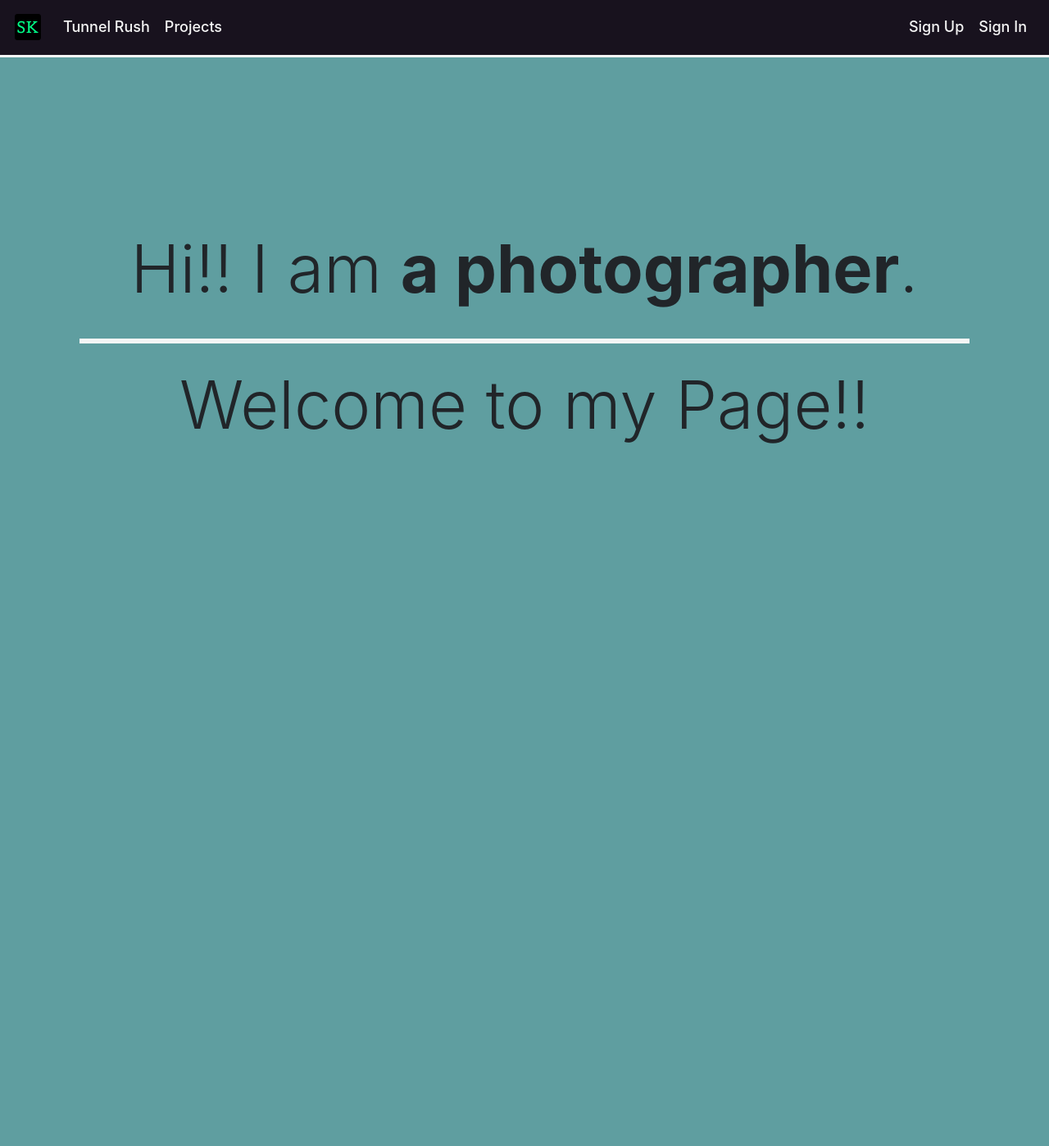
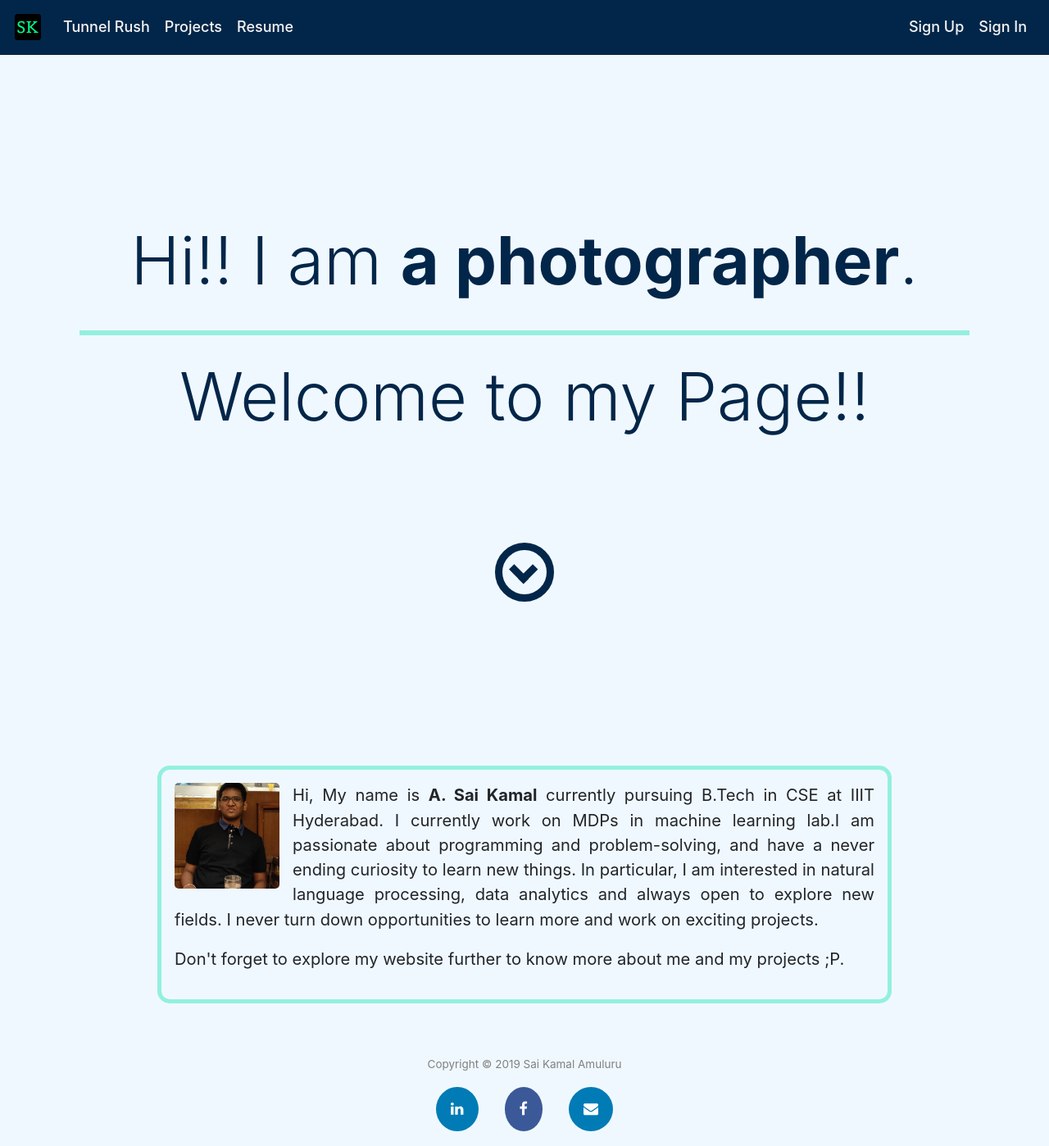
Before and after one commit to sai-kamal/personal_website, a Django app: page / in a window 1280 px wide. Shown: the whole page at 82% size. Before the commit the page ends 541 px from the top, so only its background shows below. Run offline with Django 3.2, Linux system fonts and the light colour scheme; some libraries are stand-ins or nearby versions.

Commit message:
changed styling code

```diff
--- a/website/tunnel_rush/static/tunnel_rush/css/base.css
+++ b/website/tunnel_rush/static/tunnel_rush/css/base.css
@@ -1,15 +1,14 @@
 html {
-    /* color: #222; */
-    color: black;
-    font-size: 10px;
+    font-size: 15px;
 }
 
-.container-fluid {
+.navbar-container {
     padding: 0%;
 }
 
 .navbar {
-    background-color: #18121E !important;
+    /* background-color: #18121E !important; */
+    background-color: rgb(2, 38, 73) !important;
     border-bottom: 3px solid whitesmoke;
 }
 
@@ -20,11 +19,11 @@ html {
 }
 
 .navbar a:hover {
-    border-bottom: 3px solid #57BC90;
+    /* border-bottom: 3px solid rgba(105, 236, 208, 0.685); */
+    border-bottom: 3px solid rgba(105, 236, 208, 0.685);
 }
 
 body {
-    /* max-width: 100%; */
     /* background-color: #dec79b; */
     /* background-color: #d48166; */
     /* background-color: #f7f4e9; */
@@ -34,32 +33,68 @@ body {
     /* background-color: #233237; */
     /* background-color: rgba(87, 188, 144, 0.726); */
     /* background-color: rgb(47, 79, 79); */
-    background-color: cadetblue;
-    /* background-color: silver; */
+    /* background-color: cadetblue; */
+    /* background-color: azure; */
+    background-color: aliceblue;
 }
 
+img {
+    pointer-events: none;
+}
 
+.footer {
+    position: relative;
+    bottom: 0%;
+    margin-top: 3vh;
+    /* width: 30%; */
+    margin-left: 50vw;
+    transform: translateX(-50%);
+    /* border-radius: 25px; */
+    /* background-color: rgb(2, 38, 73) !important; */
+    /* border-top: 3px solid whitesmoke; */
+}
+.fa {
+    padding: 1rem;
+    margin: 1rem 0.75rem;
+    margin-top: 0;
+    font-size: 1rem;
+    text-align: center;
+    text-decoration: none;
+    border-radius: 50%;
+    color: white;
+}
+
+.fa-facebook {
+    background: #3B5998;
+    color: white;
+}
+
+.fa-linkedin,
+.fa-envelope {
+    background: #007bb5;
+    color: white;
+}
 /* Extra small devices (portrait phones, less than 576px) */
 /* No media query for `xs` since this is the default in Bootstrap */
 
 /* Small devices (landscape phones, 576px and up) */
 @media (min-width: 576px) {
     html {
-        font-size: 10px;
+        font-size: 15px;
     }
 }
 
 /* Medium devices (tablets, 768px and up) */
 @media (min-width: 768px) {
     html {
-        font-size: 12px;
+        font-size: 16px;
     }
 }
 
 /* Large devices (desktops, 992px and up) */
 @media (min-width: 992px) {
     html {
-        font-size: 15px;
+        font-size: 17px;
     }
 }
 
@@ -69,3 +104,47 @@ body {
         font-size: 18px;
     }
 }
+
+/* #return-to-top {
+    position: fixed;
+    bottom: 20px;
+    right: 20px;
+    background: rgb(0, 0, 0);
+    background: rgba(0, 0, 0, 0.7);
+    width: 50px;
+    height: 50px;
+    display: block;
+    text-decoration: none;
+    -webkit-border-radius: 35px;
+    -moz-border-radius: 35px;
+    border-radius: 35px;
+    display: none;
+    -webkit-transition: all 0.3s linear;
+    -moz-transition: all 0.3s ease;
+    -ms-transition: all 0.3s ease;
+    -o-transition: all 0.3s ease;
+    transition: all 0.3s ease;
+}
+
+#return-to-top i {
+    color: #fff;
+    margin: 0;
+    position: relative;
+    left: 16px;
+    top: 13px;
+    font-size: 19px;
+    -webkit-transition: all 0.3s ease;
+    -moz-transition: all 0.3s ease;
+    -ms-transition: all 0.3s ease;
+    -o-transition: all 0.3s ease;
+    transition: all 0.3s ease;
+}
+
+#return-to-top:hover {
+    background: rgba(0, 0, 0, 0.9);
+}
+
+#return-to-top:hover i {
+    color: #fff;
+    top: 5px;
+} */
--- a/website/tunnel_rush/static/tunnel_rush/css/index.css
+++ b/website/tunnel_rush/static/tunnel_rush/css/index.css
@@ -1,29 +1,74 @@
-/* body { */
-    /* Location of the image */
-    /* background-image: url('../images/background_2.jpg'); */
-    /* Image is centered vertically and horizontally at all times */
-    /* background-position: center center; */
-    /* Image doesn't repeat */
-    /* background-repeat: no-repeat; */
-    /* Makes the image fixed in the viewport so that it doesn't move when
-     the content height is greater than the image height */
-    /* background-attachment: fixed; */
-    /* This is what makes the background image rescale based on its container's size */
-    /* background-size: cover; */
-/* } */
-
 hr {
-    border: 3px whitesmoke solid;
+    border: 3px rgba(105, 236, 208, 0.685) solid;
     width: 75%;
 }
 
-.container_intro {
-    position: absolute;
-    top: 35vh;
+#container_intro {
+    position: relative;
+    top: 25vh;
 }
 
 .intro_text h1 {
     font-size: 3rem;
+    color: rgb(2, 38, 73);
+}
+
+.down_arrow {
+    display: inline-block;
+    width: 4rem;
+    height: 4rem;
+    border: 0.5rem solid rgb(2, 38, 73);
+    border-radius: 50%;
+    left: 50vw;
+    transform: translateX(-50%);
+    position: relative;
+    top: 40vh;
+}
+
+/* inserts this after down_arrow */
+.down_arrow:after {
+    content: '';
+    display: inline-block;
+    margin-top: 0.6rem;
+    margin-left: 0.7rem;
+    width: 1.4rem;
+    height: 1.4rem;
+    border-top: 0.5rem solid rgb(2, 38, 73);
+    border-right: 0.5rem solid rgb(2, 38, 73);
+    -moz-transform: rotate(135deg);
+    -webkit-transform: rotate(135deg);
+    transform: rotate(135deg);
+}
+
+#down_arrow_id {
+    /* -webkit-transition: background-color 0.25s ease-in-out; */
+    transition: background-color 0.25s ease-in-out;
+}
+
+#description {
+    /* positioning it wrt the body */
+    position: relative;
+    border-radius: 15px;
+    text-align: justify;
+    border: 5px solid rgba(105, 236, 208, 0.685) !important;
+    padding: 2vh;
+    width: 70%;
+    margin-left: 50vw;
+    transform: translateX(-50%);
+    top: 65vh;
+    font-size: 1.12rem;
+}
+
+.footer {
+    top: 70vh;
+}
+
+#profile_pic {
+    float: left;
+    width: 10vw;
+    margin-right: 2vh;
+    border-radius: 5px;
+    pointer-events: none;
 }
 
 /* Extra small devices (portrait phones, less than 576px) */
--- a/website/tunnel_rush/static/tunnel_rush/js/base.js
+++ b/website/tunnel_rush/static/tunnel_rush/js/base.js
@@ -0,0 +1,3 @@
+// dh = $(document).height();
+// $('.footer').css('top', dh);
+// $(document).resize()
--- a/website/tunnel_rush/static/tunnel_rush/js/index.js
+++ b/website/tunnel_rush/static/tunnel_rush/js/index.js
@@ -6,3 +6,15 @@ function rotateTerm() {
 }
 
 $(rotateTerm);
+
+$("#down_arrow_id").on('click', function (event) {
+    if (this.hash !== "") {
+        event.preventDefault();
+        var hash = this.hash;
+        $('html, body').animate({
+            scrollTop: $(hash).offset().top
+        }, 800, function () {
+            window.location.hash = hash;
+        });
+    }
+});
--- a/website/tunnel_rush/templates/tunnel_rush/base.html
+++ b/website/tunnel_rush/templates/tunnel_rush/base.html
@@ -8,6 +8,7 @@
 
     <!-- Bootstrap CSS -->
     <link rel="stylesheet" href="https://stackpath.bootstrapcdn.com/bootstrap/4.3.1/css/bootstrap.min.css" integrity="sha384-ggOyR0iXCbMQv3Xipma34MD+dH/1fQ784/j6cY/iJTQUOhcWr7x9JvoRxT2MZw1T" crossorigin="anonymous">
+    <link rel="stylesheet" href="https://cdnjs.cloudflare.com/ajax/libs/font-awesome/4.7.0/css/font-awesome.min.css">
     <link rel="stylesheet" href="{% static 'tunnel_rush/css/base.css' %}"/>
     <link rel="shortcut icon" href="{% static 'tunnel_rush/images/favicon.ico' %}"/>
     <title>{% block title %}{% endblock %}</title>
@@ -16,6 +17,7 @@
   </head>
   <body>
     <!----------- NavBar ----------->
+    <div class='container-fluid navbar-container'>
       <nav class="navbar navbar-expand-md navbar-dark bg-dark sticky-top">
         <a class="navbar-brand" href="{% url 'index' %}"><img src="{% static 'tunnel_rush/images/favicon-32x32.png' %}"/></a>
         <button class="navbar-toggler" type="button" data-toggle="collapse" data-target="#navbarSupportedContent" aria-controls="navbarSupportedContent" aria-expanded="false" aria-label="Toggle navigation">
@@ -25,6 +27,7 @@
           <div class="navbar-nav nab-tabs mr-auto">
             <a class="nav-item nav-link" href="{% url 'tunnel_rush' %}">Tunnel Rush</a>
             <a class="nav-item nav-link" href="{% url 'projects_index' %}">Projects</a>
+            <a class="nav-item nav-link" href="{% url 'projects_index' %}">Resume</a>
           </div>
           <div class="navbar-nav nab-tabs ml-auto">
             {% if user.is_authenticated %}
@@ -36,7 +39,7 @@
           </div>
         </div>
       </nav>
-
+    </div>
     <!----------- Main Content of the page ----------->
     {% if messages %}
       {% for message in messages %}
@@ -50,17 +53,30 @@
     <script src="https://code.jquery.com/jquery-3.2.1.min.js" integrity="sha256-hwg4gsxgFZhOsEEamdOYGBf13FyQuiTwlAQgxVSNgt4=" crossorigin="anonymous"></script>
 
     <!-- main content -->
-    <div class="container-fluid content_block">
+    <div class='content'>
       {% block content %}{% endblock %}
     </div>
-
-
     <!-- Footer -->
+    <footer class="footer">
+      <div>
+        <p class='font-small' style='color:grey;text-align:center;font-size:0.75rem;'>
+        Copyright © 2019 Sai Kamal Amuluru
+        </p>
+        <div class="text-center">
+          <a href="https://www.linkedin.com/in/sai-kamal-amuluru-533580154/"><i id="social-fb" class="fa fa-linkedin fa-2x social"></i></a>
+          <a href="https://www.facebook.com/calceamenta"><i id="social-fb" class="fa fa-facebook fa-2x social"></i></a>
+          <a href="mailto:amuluru.81@gmail.com"><i id="social-em" class="fa fa-envelope fa-2x social"></i></a>
+        </div>
+      </div>
+    </footer>
+    <!-- return to top arrow -->
+    <a href="javascript:" id="return-to-top"><i class="icon-chevron-up"></i></a>
 
     <!-- jQuery first, then Popper.js, then Bootstrap JS -->
     <script src="{% static 'tunnel_rush/js/base.js' %}"></script>
     <!--script src="https://code.jquery.com/jquery-3.3.1.slim.min.js" integrity="sha384-q8i/X+965DzO0rT7abK41JStQIAqVgRVzpbzo5smXKp4YfRvH+8abtTE1Pi6jizo" crossorigin="anonymous"></script-->
     <script src="https://cdnjs.cloudflare.com/ajax/libs/popper.js/1.14.7/umd/popper.min.js" integrity="sha384-UO2eT0CpHqdSJQ6hJty5KVphtPhzWj9WO1clHTMGa3JDZwrnQq4sF86dIHNDz0W1" crossorigin="anonymous"></script>
     <script src="https://stackpath.bootstrapcdn.com/bootstrap/4.3.1/js/bootstrap.min.js" integrity="sha384-JjSmVgyd0p3pXB1rRibZUAYoIIy6OrQ6VrjIEaFf/nJGzIxFDsf4x0xIM+B07jRM" crossorigin="anonymous"></script>
+
   </body>
 </html>
--- a/website/tunnel_rush/templates/tunnel_rush/index.html
+++ b/website/tunnel_rush/templates/tunnel_rush/index.html
@@ -11,12 +11,34 @@ Home Page
 {% endblock header %}
 
 {% block content%}
-<div class='container-fluid container_intro'>
+<div class='container-fluid' id='container_intro'>
     <div class='row intro_text justify-content-center'>
         <h1 class='col-12 text-center display-2' >Hi!! I am <b class='font-weight-bold' id='identity'>Kamal</b>.</h1>
         <hr class='my-4' />
         <h1 class='col-12 text-center display-3'> Welcome to my Page!!</h1>
     </div>
 </div>
+
+<!-- down arrow -->
+<a id='down_arrow_id' href="#description"><span class="down_arrow"></span></a>
+
+<!-- description page -->
+<div class='container-fluid' id='description'>
+    <div class='row justify-content-center'>
+        <div class='col-12'>
+            <p>
+                <img src='{% static "tunnel_rush/images/fb_profile_pic.jpg" %}' id='profile_pic'/>
+                Hi, My name is <b>A. Sai Kamal</b> currently pursuing B.Tech in CSE at IIIT Hyderabad. I currently work on MDPs in machine learning lab.I am passionate about programming and problem-solving, and have a never ending curiosity to learn new things. In particular, I am interested in natural language processing, data analytics and always open to explore new fields.
+                I never turn down opportunities to learn more and work on exciting projects.
+
+            </p>
+            <p>
+                Don't forget to explore my website further to know more about me and my projects ;P.
+            </p>
+        </div>
+        <div class='col-12'>
+        </div>
+    </div>
+</div>
 <script src="{% static 'tunnel_rush/js/index.js' %}"></script>
 {% endblock content %}
--- a/website/users/templates/users/signIn.html
+++ b/website/users/templates/users/signIn.html
@@ -14,10 +14,10 @@ Sign In
     <form method="POST">
     {% csrf_token %}
     <div class="row form-group justify-content-center">
-        <div class="col-4 col_custom rounded pt-2 pb-3 pl-3 pr-3 z-depth-5 ">
-            <legend class="border-bottom pb-3 text-center display-4"> <b>Sign In</b> </legend>
+        <div class="col_custom rounded pt-2 pb-3 pl-3 pr-3 z-depth-5 ">
+            <legend class="pb-3 text-center display-4"> <b>Sign In</b> </legend>
             {{ form|crispy }}
-            <button type="submit" class="btn btn-outline-info">Sign In!</button>
+            <button type="submit" class="btn btn-info">Sign In!</button>
         </div>
     </div>
     </form>
--- a/website/users/templates/users/signUp.html
+++ b/website/users/templates/users/signUp.html
@@ -14,10 +14,10 @@ Sign Up
     <form method="POST">
     {% csrf_token %}
     <div class="row form-group justify-content-center">
-        <div class="col-4 col_custom rounded pt-2 pb-3 pl-3 pr-3 z-depth-5 ">
-            <legend class="border-bottom pb-3 text-center display-4"> <b>Sign Up</b> </legend>
+        <div class="col_custom rounded pt-2 pb-3 pl-3 pr-3 z-depth-5 ">
+            <legend class="pb-3 text-center display-4"> <b>Sign Up</b> </legend>
             {{ form|crispy }}
-            <button type="submit" class="btn btn-outline-info">Sign Up!</button>
+            <button type="submit" class="btn btn-info">Sign Up!</button>
         </div>
     </div>
     </form>
--- a/website/website/settings.py
+++ b/website/website/settings.py
@@ -30,7 +30,7 @@ SECRET_KEY = '3w#uwmu7r)q2!-8_2$!0!w4p_$p35pkmk&utahw%j+=+ydw&@i'
 # SECURITY WARNING: don't run with debug turned on in production!
 DEBUG = True
 
-ALLOWED_HOSTS = []
+ALLOWED_HOSTS = ['10.5.50.77', 'localhost']
 
 
 # Application definition
```
Also changed, not shown: website/projects/static/projects/css/projects.css (+20 -4 lines), website/projects/templates/projects/projects.html (+3 -5 lines), website/tunnel_rush/static/tunnel_rush/css/tunnel_rush.css (+14 -8 lines), website/tunnel_rush/templates/tunnel_rush/tunnel_rush.html (+0 -11 lines), website/users/static/users/css/signIn.css (+16 -1 lines), website/users/static/users/css/signUp.css (+15 -1 lines), website/tunnel_rush/package-lock.json, website/tunnel_rush/static/tunnel_rush/images/background_2.jpg (deleted), website/tunnel_rush/static/tunnel_rush/images/background_3.jpg (deleted), website/tunnel_rush/static/tunnel_rush/images/fb_profile_pic.jpg (added). Lines whose indentation alone changed are shown as unchanged.
